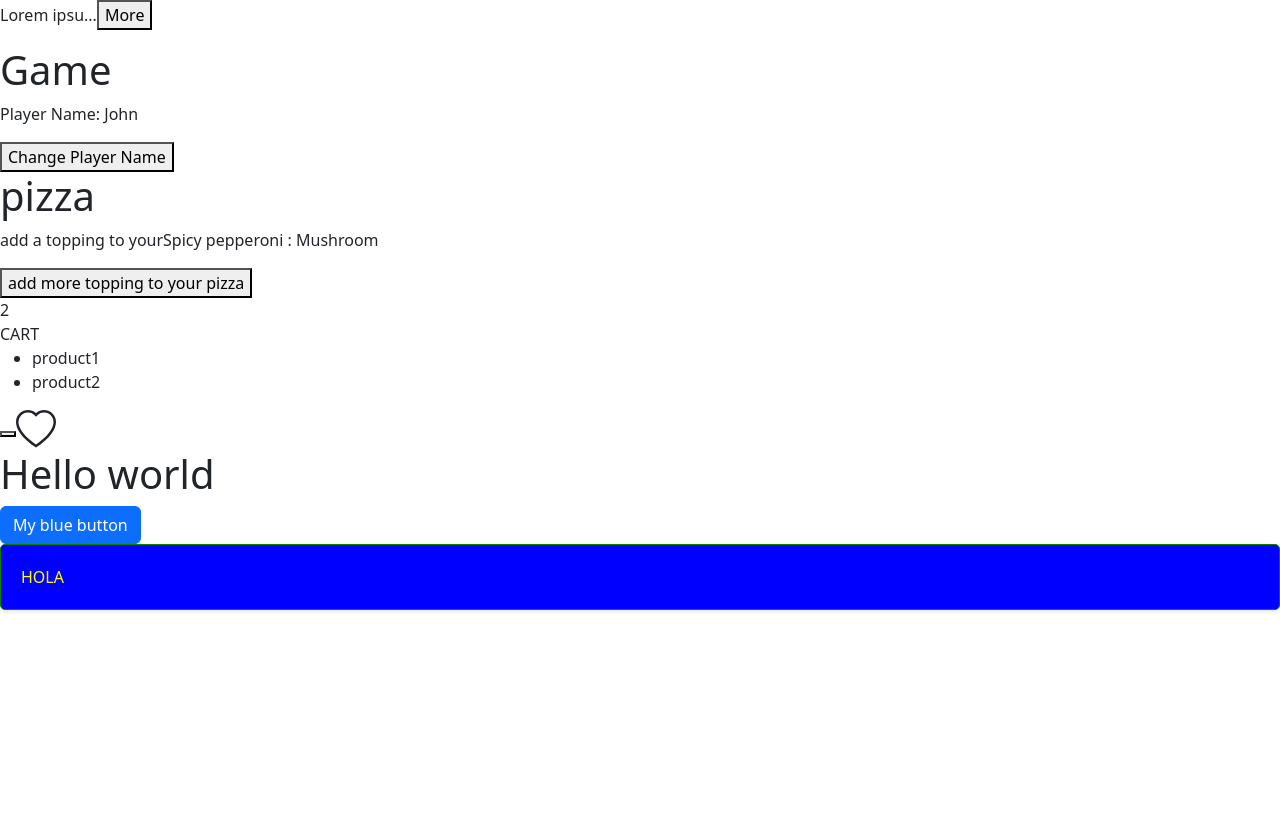
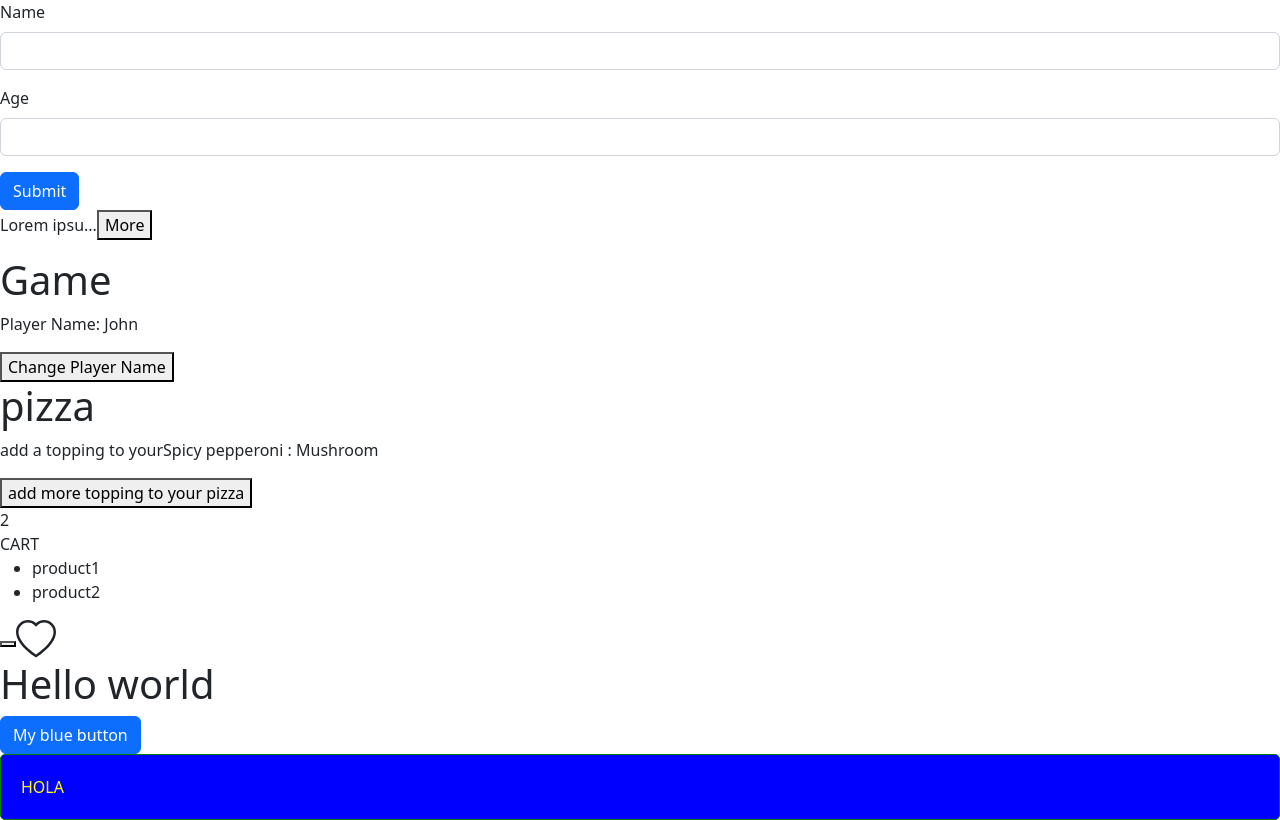
Before and after one commit to samane6866/react-TypeScript-course, a React (Vite) app in the folder practice-react/: page / in a window 1280 px wide. Built offline with nearby package versions, Linux system fonts and the light colour scheme.

Commit message:
create from/inputs/submit

```diff
--- a/practice-react/src/App.tsx
+++ b/practice-react/src/App.tsx
@@ -7,6 +7,7 @@
 import NavBar from './components/NavBar'
 import ShopCart from './components/ShopCart'
 import ExpandableText from './ExpandableText'
+import Form from './components/Form'
 
 function App() {
   // 1> we need useState to visibility of alart,we will render the Alert only when is true, so we need to use state hook:
@@ -61,6 +62,7 @@
   return (
     <>
       <div>
+        <Form></Form>
         <ExpandableText maxChars={10}>Lorem ipsum dolor sit amet consectetur adipisicing elit. Perferendis fuga inventore a molestias dolorem ex, sint similique doloremque dignissimos quos in, esse vel quaerat voluptates culpa magni illo. Nihil eum similique ducimus obcaecati. Corporis dolorum perspiciatis nihil nesciunt quas reiciendis culpa, voluptatem quia nam! Enim illum molestiae ut temporibus mollitia exercitationem, tempore officiis! Maiores facilis nam ipsa, a et, obcaecati fuga voluptas maxime ducimus blanditiis dolore architecto aspernatur laboriosam perferendis qui quas laudantium. Excepturi, quasi blanditiis aspernatur veritatis atque architecto dolore perferendis id eligendi deleniti laudantium accusamus obcaecati unde quo vitae assumenda voluptate dolorum illo! Corrupti quas explicabo ut ullam.</ExpandableText>
         <div >
 
--- a/practice-react/src/components/Form.tsx
+++ b/practice-react/src/components/Form.tsx
@@ -0,0 +1,21 @@
+function Form() {
+  return (
+    <form>
+      <div className="mb-3">
+        <label htmlFor="name" className="form-label">
+          Name
+        </label>
+        <input id="name" type="text" className="form-control" />
+      </div>
+      <div className="mb-3">
+        <label htmlFor="age" className="form-label">
+          Age
+        </label>
+        <input id="age" type="number" className="form-control" />
+          </div>
+          <button  type="submit"  className="btn btn-primary">Submit</button>
+    </form>
+  );
+}
+
+export default Form;
```
